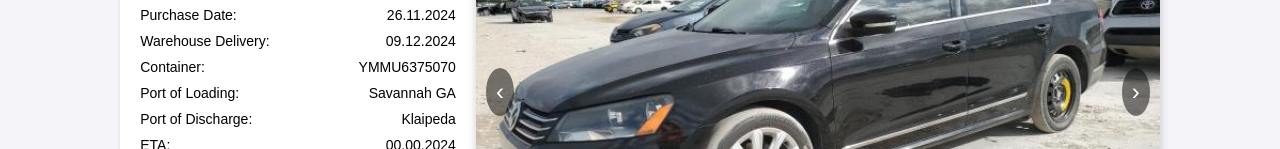
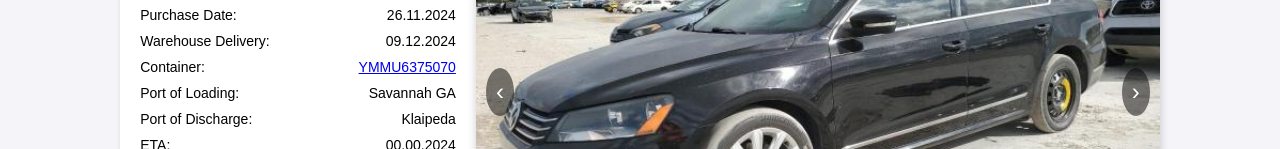
Before and after one commit to UrbanAuto/VW-Passt-SEL, a plain HTML site: page index.html in a window 1280 px wide. Shown: the part 416-565 px from the top of the page. Drawn offline with Linux system fonts and the light colour scheme.

Commit message:
Update index.html

```diff
--- a/index.html
+++ b/index.html
@@ -426,7 +426,7 @@
         </div>
         <div class="details-item">
           <span>Container:</span>
-          <span><a src="https://sirius.searates.com/tracking?container=YMMU6375070&sealine=auto">YMMU6375070</a></span>
+          <span><a href="https://sirius.searates.com/tracking?container=YMMU6375070&sealine=auto">YMMU6375070</a></span>
         </div>
         <div class="details-item">
           <span>Port of Loading:</span>
```
